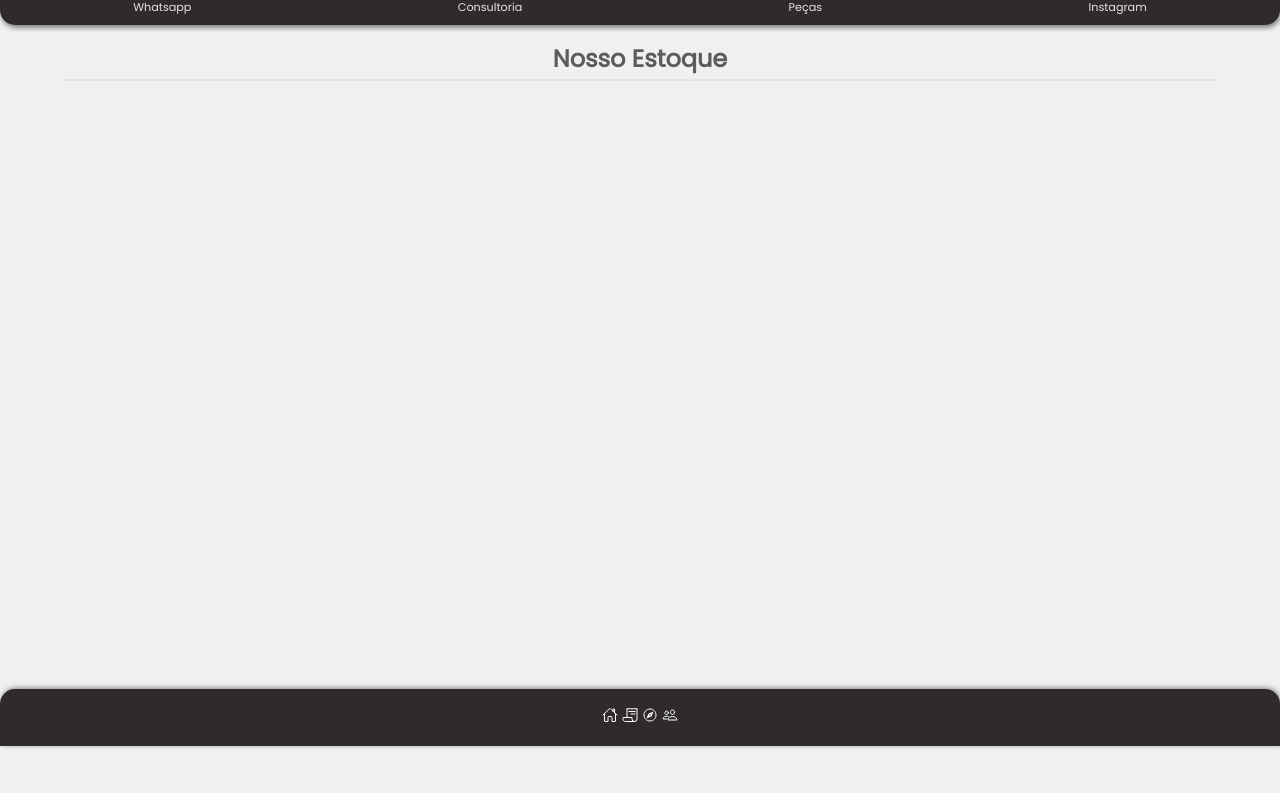
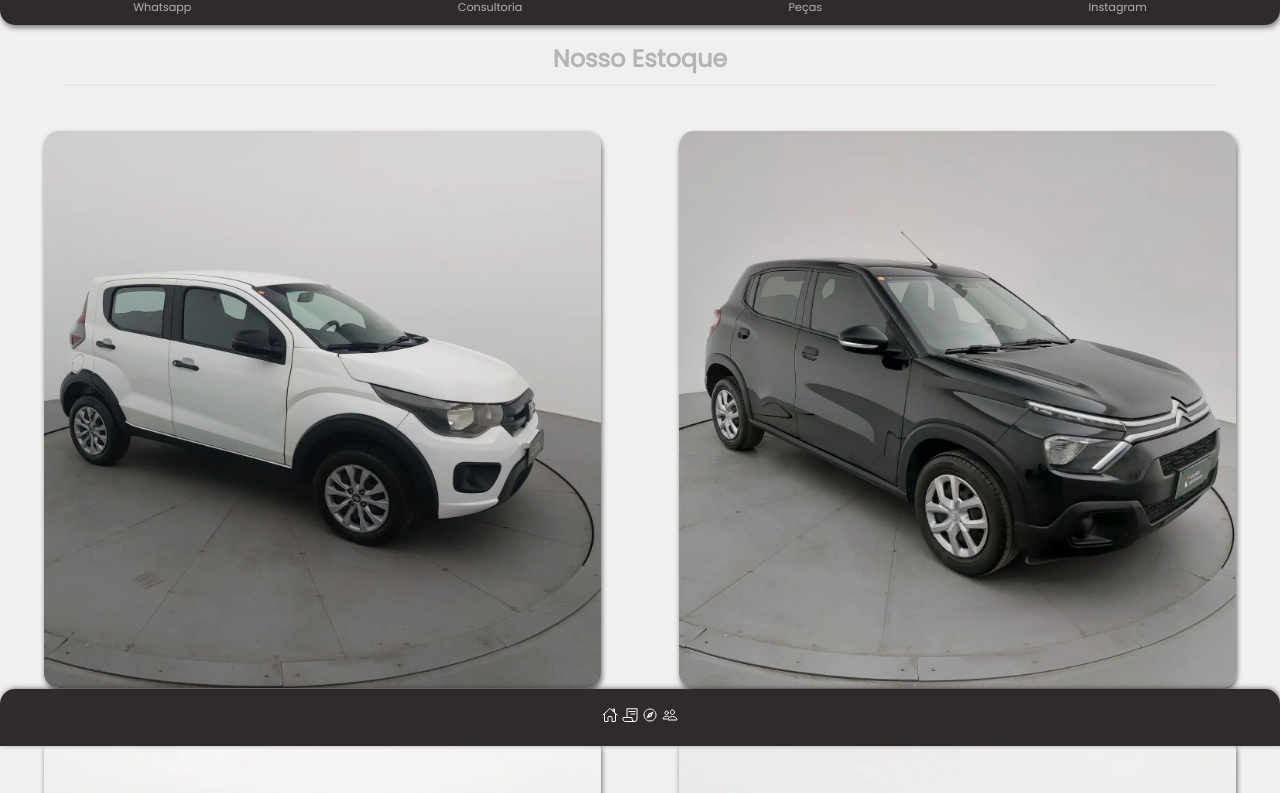
Before and after one commit to jadsnnr/VitrineCar, a plain HTML site: page index.html in a window 1280 px wide. Shown: the part 54-847 px from the top of the page. Before the commit the page ends 800 px from the top, so only its background shows below. Drawn offline with nearby package versions, Linux system fonts and the light colour scheme.

Commit message:
inicio do grid

```diff
--- a/index.html
+++ b/index.html
@@ -34,10 +34,28 @@
     <main>
         <h2>Nosso Estoque</h2>
         <hr>
-        <section>
-            <div></div>
-            <div></div>
-            <div></div>
+        <section class="grid_section">
+            <div class="grid_item">
+                <a href="">
+                <img src="assets/mobi/mobi.webp" alt="" class="grid_item_img">
+                    <p>Mobi Like 1.0 24/24</p> </a>
+            </div>
+            <div class="grid_item">
+                <a href="">
+                <img src="assets/c3/c3.webp" alt="" class="grid_item_img">
+                    <p>C3 Live Pack 1.0 23/23</p>
+                </a>
+            </div>
+            <div class="grid_item">
+                <a href="">
+                <img src="assets/polo/polo.webp" alt="" class="grid_item_img">
+                    <p>Polo Track 1.0 24/24 </p> </a>
+            </div>
+            <div class="grid_item">
+                <a href="">
+                <img src="assets/208/208.webp" alt="" class="grid_item_img">
+                <p>208 Active 1.6 23/23</p> </a>
+        </div>
         </section>
         <footer>
             <nav>
--- a/styles/style.css
+++ b/styles/style.css
@@ -1,37 +1,41 @@
-*{
+* {
   margin: 0 auto;
   padding: 0;
   box-sizing: border-box;
   font-family: "Poppins", sans-serif;
 }
-:root{
+:root {
   --primary-color: rgb(48, 43, 43);
-    --secondary-color: rgb(228, 227, 227);
-    --main-text-color: rgb(92, 92, 92);
+  --secondary-color: rgba(228, 227, 227, 0.726);
+  --main-text-color: rgba(168, 168, 168, 0.842);
 }
 
-body{
+body {
   background-color: rgb(240, 240, 240);
   width: 100vw;
   height: 100vh;
   overflow-x: hidden;
 }
-
-.top_icon{
+a {
   text-decoration: none;
   list-style-type: none;
+}
+
+p {
+  color: var(--primary-color);
+}
+
+.top_icon {
   color: var(--secondary-color);
   font-size: 1.8rem;
 }
 
-.top_icon_text{
-    text-decoration: none;
-    list-style-type: none;
+.top_icon_text {
   color: var(--secondary-color);
   font-size: 0.7rem;
 }
 
-.contact_bar{
+.contact_bar {
   display: flex;
   justify-content: space-between;
   width: 100vw;
@@ -43,30 +47,46 @@ body{
 }
 
 /*SESSÃO PRINCIPAL*/
-main{
+main {
   text-align: center;
   padding-top: 1rem;
 }
 
 /*TÍTULO DA GALERIA*/
-h2{
+h2 {
   color: var(--main-text-color);
-    margin-bottom: 0.2rem;}
+  margin-bottom: 0.5rem;
+}
 
 /*LINHA DIVISÓRIA*/
-hr{
+hr {
   width: 90%;
-    margin-bottom: 0.8rem;
   border: 0.5px solid var(--secondary-color);
 }
 
-footer{
+.grid_section {
+  display: grid;
+  grid-template-columns: repeat(2, 1fr);
+  gap: 1rem;
+  padding: 0.8rem;
+  margin-top: 2rem;
+}
+.grid_item_img {
+  object-fit: cover;
+  object-position: 80% 100%;
+  width: 90%;
+  aspect-ratio: 1/1;
+  border-radius: 15px;
+  box-shadow: 1px 3px 5px rgba(58, 58, 58, 0.74);
+}
+
+footer {
   position: fixed;
   bottom: 0;
 }
 
 /*BOTTOM NAVIGATION BAR*/
-nav{
+nav {
   text-align: center;
   margin-top: 2rem;
   padding: 1rem;
@@ -79,9 +99,7 @@ nav{
 }
 
 /*ICONS DO MENU*/
-.menu_icon{
-    text-decoration: none;
-    list-style-type: none;
+.menu_icon {
   color: white;
   margin: 0;
 }
```
Also changed, not shown: assets/208/208.webp (added), assets/c3/c3.webp (added), assets/mobi/mobi.webp (added), assets/polo/polo.webp (added). Lines whose indentation alone changed are shown as unchanged.
